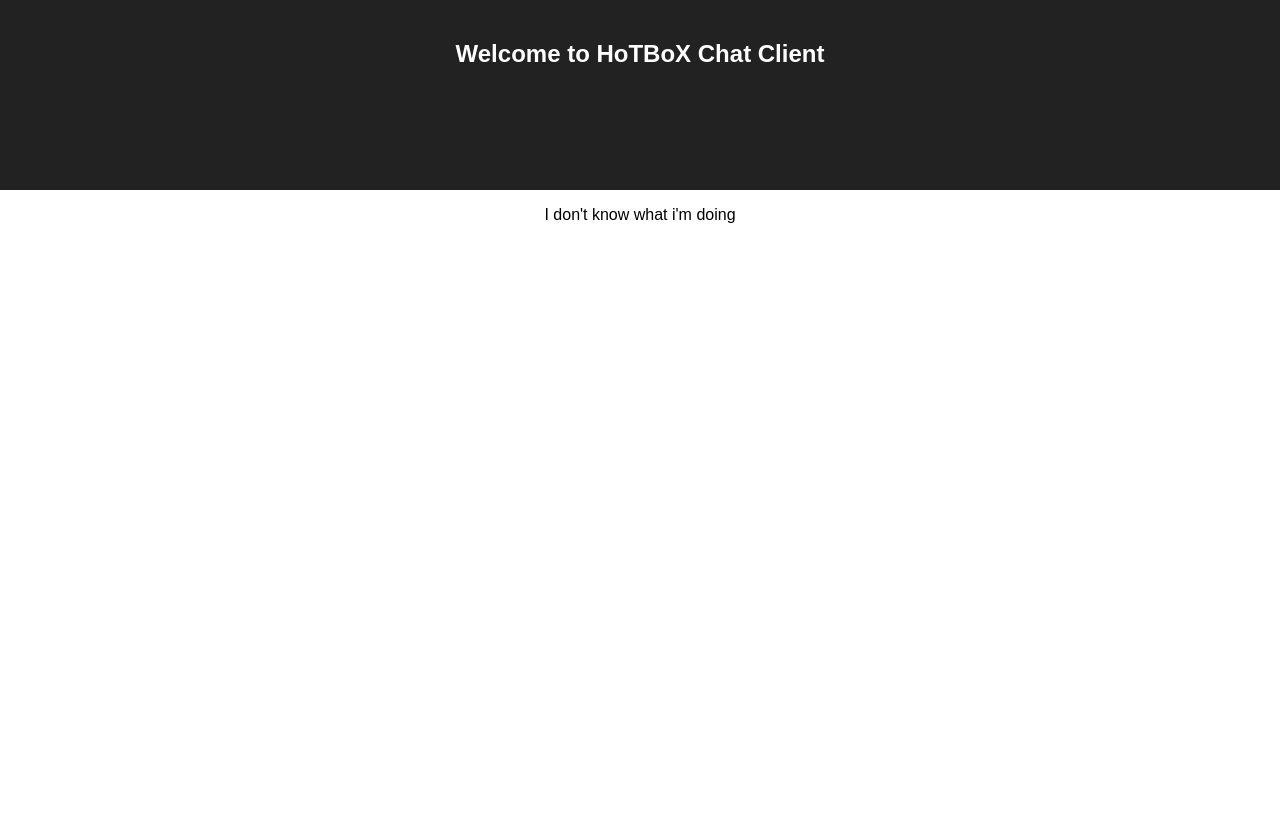
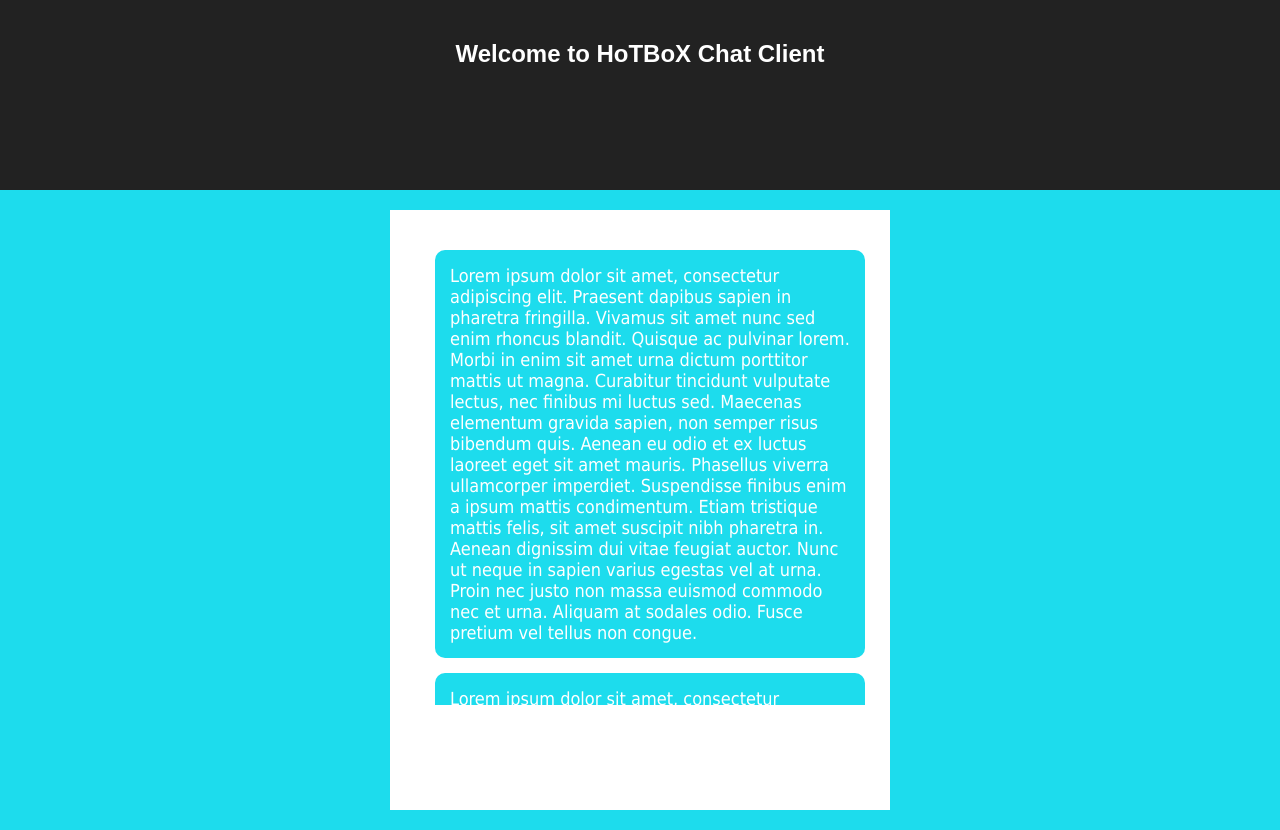
Before and after one commit to Jnguy142/hotbox, a React (Create React App) app in the folder hot_box/: page / in a window 1280 px wide. Before the commit the page ends 800 px from the top, so only its background shows below. Built offline with nearby package versions, Linux system fonts and the light colour scheme.

Commit message:
chatlogs css and html template setup

```diff
--- a/hot_box/src/App.css
+++ b/hot_box/src/App.css
@@ -1,3 +1,7 @@
+body {
+  background: #1ddced;
+}
+
 .App {
   text-align: center;
 }
--- a/hot_box/src/App.js
+++ b/hot_box/src/App.js
@@ -1,7 +1,6 @@
 import React, { Component } from 'react';
 import './App.css';
 import Chatbox from './chat_components/Chatbox'
-
 class App extends Component {
   render() {
     return (
--- a/hot_box/src/chat_components/Chatbox.js
+++ b/hot_box/src/chat_components/Chatbox.js
@@ -1,11 +1,15 @@
 import React, { Component } from 'react'
 import Chatlogs from './Chatlogs'
+import './chatbox.css'
 
 class Chatbox extends Component {
   render () {
     return (
-      <div class = "chatbox">
-        <Chatlogs />
+      <div className="chatbox">
+        <div className="chatlogs">
+          <Chatlogs />
+          <Chatlogs />
+        </div>
       </div>
     );
   }
--- a/hot_box/src/chat_components/Chatlogs.js
+++ b/hot_box/src/chat_components/Chatlogs.js
@@ -1,13 +1,17 @@
 import React, { Component } from 'react'
-
 class Chatlogs extends Component {
   render () {
     return (
-      <div class="chatlogs">
-        <div class="chat">
-          <p class="chat-message">I don't know what i'm doing</p>
+        <div className="chat">
+          <p className="chat-message">Lorem ipsum dolor sit amet, consectetur adipiscing elit.
+          Praesent dapibus sapien in pharetra fringilla. Vivamus sit amet nunc sed enim rhoncus blandit.
+          Quisque ac pulvinar lorem. Morbi in enim sit amet urna dictum porttitor mattis ut magna. Curabitur
+          tincidunt vulputate lectus, nec finibus mi luctus sed. Maecenas elementum gravida sapien, non semper risus
+          bibendum quis. Aenean eu odio et ex luctus laoreet eget sit amet mauris. Phasellus viverra ullamcorper imperdiet.
+          Suspendisse finibus enim a ipsum mattis condimentum. Etiam tristique mattis felis, sit amet suscipit nibh pharetra in.
+          Aenean dignissim dui vitae feugiat auctor. Nunc ut neque in sapien varius egestas vel at urna. Proin nec justo non massa
+          euismod commodo nec et urna. Aliquam at sodales odio. Fusce pretium vel tellus non congue.</p>
         </div>
-      </div>
     );
   }
 }
--- /dev/null
+++ b/hot_box/src/chat_components/chatbox.css
@@ -0,0 +1,38 @@
+.chatbox {
+  margin: 0;
+  padding: 0;
+  font-family: tahoma, sans-serif;
+  box-sizing: border-box;
+  width: 500px;
+  min-width: 390px;
+  height: 600px;
+  background: #fff;
+  padding: 25px;
+  margin: 20px auto;
+}
+
+.chatlogs {
+  padding:10px;
+  width: 100%;
+  height: 450px;
+  overflow-x: hidden;
+  overflow-y: scroll;
+}
+
+.chat {
+  display: flex;
+  flex-flow: row wrap;
+  text-align: left;
+  overflow-wrap: break-word;
+  margin-bottom: 10px;
+}
+
+.chat .chat-message {
+  width: 90%;
+  padding: 15px;
+  margin: 5px 10px 0px;
+  background: #1ddced;
+  border-radius: 10px;
+  color: #fff;
+  font-size: 18px;
+}
```
